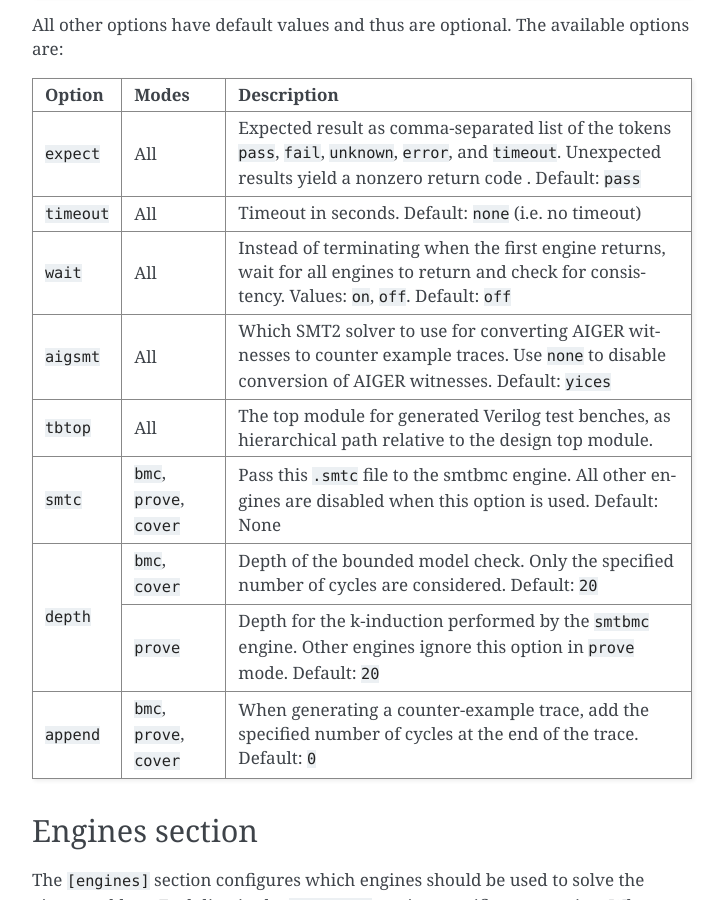
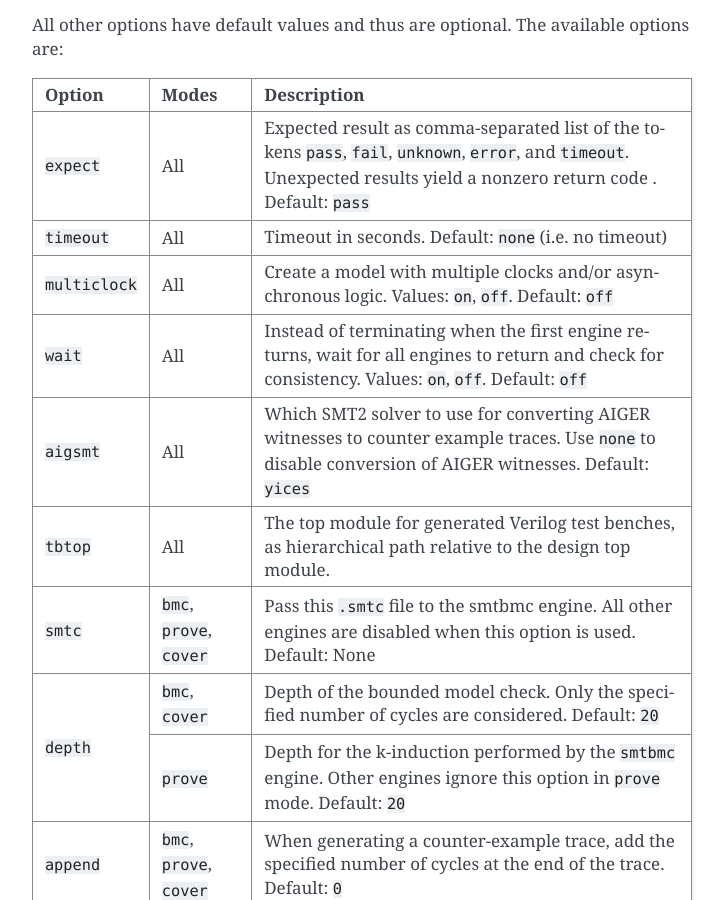
Before and after one commit to YosysHQ/sby, a Sphinx documentation site: the page built from docs/source/reference.rst, in a window 1280 px wide and 900 px high, scrolled down 703 px. Shown: the whole window, without its empty margins (388-1112 px from the left). Built offline with Sphinx 7.4.7, drawn with Linux system fonts in a browser that asks for light colours.

Commit message:
Add multiclock option
Signed-off-by: Clifford Wolf <clifford@clifford.at>

```diff
--- a/docs/source/reference.rst
+++ b/docs/source/reference.rst
@@ -27,42 +27,45 @@ Mode      Description
 All other options have default values and thus are optional. The available
 options are:
 
-+-------------+------------+---------------------------------------------------------+
-|   Option    |   Modes    | Description                                             |
-+=============+============+=========================================================+
-| ``expect``  |   All      | Expected result as comma-separated list of the tokens   |
-|             |            | ``pass``, ``fail``, ``unknown``, ``error``, and         |
-|             |            | ``timeout``. Unexpected results yield a nonzero return  |
-|             |            | code . Default: ``pass``                                |
-+-------------+------------+---------------------------------------------------------+
-| ``timeout`` |   All      | Timeout in seconds. Default: ``none`` (i.e. no timeout) |
-+-------------+------------+---------------------------------------------------------+
-| ``wait``    |   All      | Instead of terminating when the first engine returns,   |
-|             |            | wait for all engines to return and check for            |
-|             |            | consistency. Values: ``on``, ``off``. Default: ``off``  |
-+-------------+------------+---------------------------------------------------------+
-| ``aigsmt``  |   All      | Which SMT2 solver to use for converting AIGER witnesses |
-|             |            | to counter example traces. Use ``none`` to disable      |
-|             |            | conversion of AIGER witnesses. Default: ``yices``       |
-+-------------+------------+---------------------------------------------------------+
-| ``tbtop``   |   All      | The top module for generated Verilog test benches, as   |
-|             |            | hierarchical path relative to the design top module.    |
-+-------------+------------+---------------------------------------------------------+
-| ``smtc``    | ``bmc``,   | Pass this ``.smtc`` file to the smtbmc engine. All      |
-|             | ``prove``, | other engines are disabled when this option is used.    |
-|             | ``cover``  | Default: None                                           |
-+-------------+------------+---------------------------------------------------------+
-| ``depth``   | ``bmc``,   | Depth of the bounded model check. Only the specified    |
-|             | ``cover``  | number of cycles are considered. Default: ``20``        |
-|             +------------+---------------------------------------------------------+
-|             | ``prove``  | Depth for the k-induction performed by the ``smtbmc``   |
-|             |            | engine. Other engines ignore this option in ``prove``   |
-|             |            | mode. Default: ``20``                                   |
-+-------------+------------+---------------------------------------------------------+
-| ``append``  | ``bmc``,   | When generating a counter-example trace, add the        |
-|             | ``prove``, | specified number of cycles at the end of the trace.     |
-|             | ``cover``  | Default: ``0``                                          |
-+-------------+------------+---------------------------------------------------------+
++------------------+------------+---------------------------------------------------------+
+|   Option         |   Modes    | Description                                             |
++==================+============+=========================================================+
+| ``expect``       |   All      | Expected result as comma-separated list of the tokens   |
+|                  |            | ``pass``, ``fail``, ``unknown``, ``error``, and         |
+|                  |            | ``timeout``. Unexpected results yield a nonzero return  |
+|                  |            | code . Default: ``pass``                                |
++------------------+------------+---------------------------------------------------------+
+| ``timeout``      |   All      | Timeout in seconds. Default: ``none`` (i.e. no timeout) |
++------------------+------------+---------------------------------------------------------+
+| ``multiclock``   |   All      | Create a model with multiple clocks and/or asynchronous |
+|                  |            | logic. Values: ``on``, ``off``. Default: ``off``        |
++------------------+------------+---------------------------------------------------------+
+| ``wait``         |   All      | Instead of terminating when the first engine returns,   |
+|                  |            | wait for all engines to return and check for            |
+|                  |            | consistency. Values: ``on``, ``off``. Default: ``off``  |
++------------------+------------+---------------------------------------------------------+
+| ``aigsmt``       |   All      | Which SMT2 solver to use for converting AIGER witnesses |
+|                  |            | to counter example traces. Use ``none`` to disable      |
+|                  |            | conversion of AIGER witnesses. Default: ``yices``       |
++------------------+------------+---------------------------------------------------------+
+| ``tbtop``        |   All      | The top module for generated Verilog test benches, as   |
+|                  |            | hierarchical path relative to the design top module.    |
++------------------+------------+---------------------------------------------------------+
+| ``smtc``         | ``bmc``,   | Pass this ``.smtc`` file to the smtbmc engine. All      |
+|                  | ``prove``, | other engines are disabled when this option is used.    |
+|                  | ``cover``  | Default: None                                           |
++------------------+------------+---------------------------------------------------------+
+| ``depth``        | ``bmc``,   | Depth of the bounded model check. Only the specified    |
+|                  | ``cover``  | number of cycles are considered. Default: ``20``        |
+|                  +------------+---------------------------------------------------------+
+|                  | ``prove``  | Depth for the k-induction performed by the ``smtbmc``   |
+|                  |            | engine. Other engines ignore this option in ``prove``   |
+|                  |            | mode. Default: ``20``                                   |
++------------------+------------+---------------------------------------------------------+
+| ``append``       | ``bmc``,   | When generating a counter-example trace, add the        |
+|                  | ``prove``, | specified number of cycles at the end of the trace.     |
+|                  | ``cover``  | Default: ``0``                                          |
++------------------+------------+---------------------------------------------------------+
 
 Engines section
 ---------------
```
Also changed, not shown: 1 other file.
